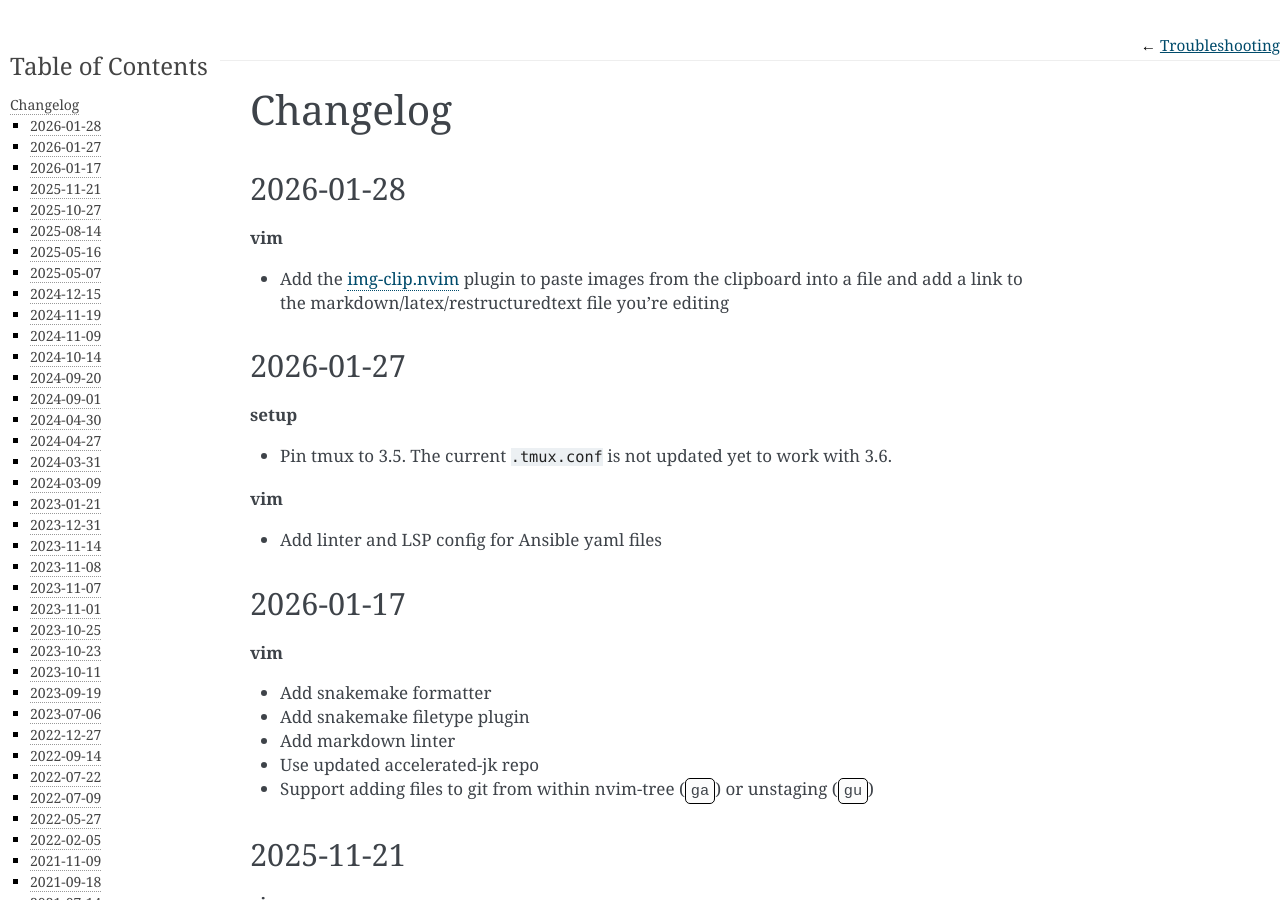
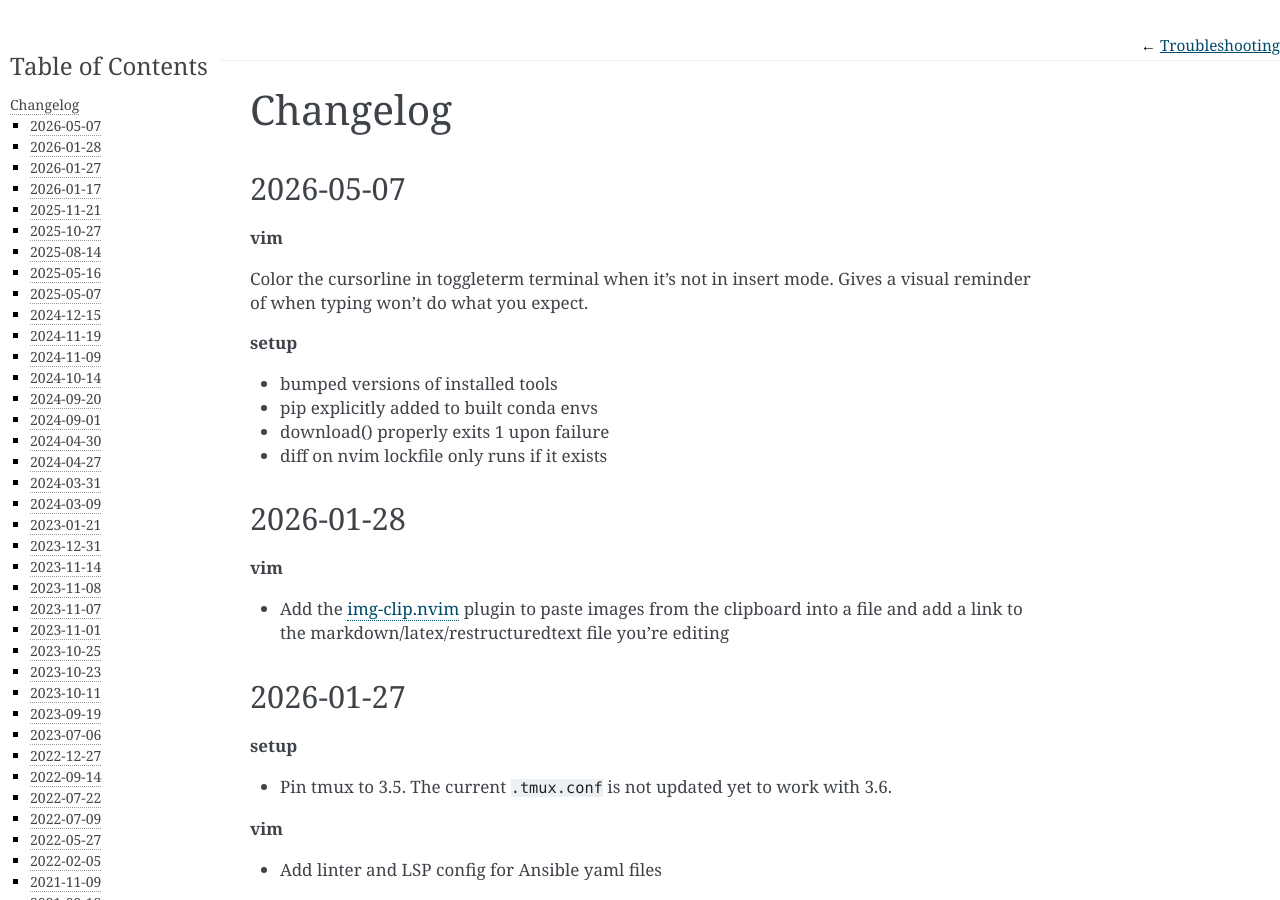
Before and after one commit to daler/dotfiles, a Sphinx documentation site: the page built from docs/changelog.rst, in a window 1280 px wide and 900 px high. Built offline with Sphinx 7.4.7, drawn with Linux system fonts in a browser that asks for light colours.

Commit message:
color terminal cursorline when not in terminal-insert (#69)
* color terminal cursorline when not in terminal-insert

* update changelog

* update ubuntu dependencies

* explicitly include pip in conda envs

* setuptools as dep for vd

* bump tool versions

* download() properly exits 1 upon failure (plus msg)

* fzf changed urls for mac

* diff on lockfile only runs if it exists

* update expected test results

```diff
--- a/apt-installs-minimal.txt
+++ b/apt-installs-minimal.txt
@@ -4,7 +4,7 @@
 build-essential      # gcc and make are in here
 cmake                # for compiling tools requiring cmake
 liblzma-dev          # dev lib for compiling tools needing lzma
-libpcre3-dev         # for Perl-compatible regexes
+libpcre2-dev         # for Perl-compatible regexes
 pkg-config           # for using the right compiler options
 zlib1g-dev           # dep lib for compiling tools needing zlib
 ncurses-dev          # for TUI programs
--- a/apt-installs.txt
+++ b/apt-installs.txt
@@ -3,7 +3,7 @@
 build-essential      # gcc and make are in here
 cmake                # for compiling tools requiring cmake
 liblzma-dev          # dev lib for compiling tools needing lzma
-libpcre3-dev         # for Perl-compatible regexes
+libpcre2-dev         # for Perl-compatible regexes
 pkg-config           # for using the right compiler options
 zlib1g-dev           # dep lib for compiling tools needing zlib
 
--- a/docs/changelog.rst
+++ b/docs/changelog.rst
@@ -1,5 +1,19 @@
 Changelog
 =========
+2026-05-07
+----------
+
+**vim**
+
+Color the cursorline in toggleterm terminal when it's not in insert mode. Gives
+a visual reminder of when typing won't do what you expect.
+
+**setup**
+
+- bumped versions of installed tools
+- pip explicitly added to built conda envs
+- download() properly exits 1 upon failure
+- diff on nvim lockfile only runs if it exists
 
 2026-01-28
 ----------
```
Also changed, not shown: 3 other files.
